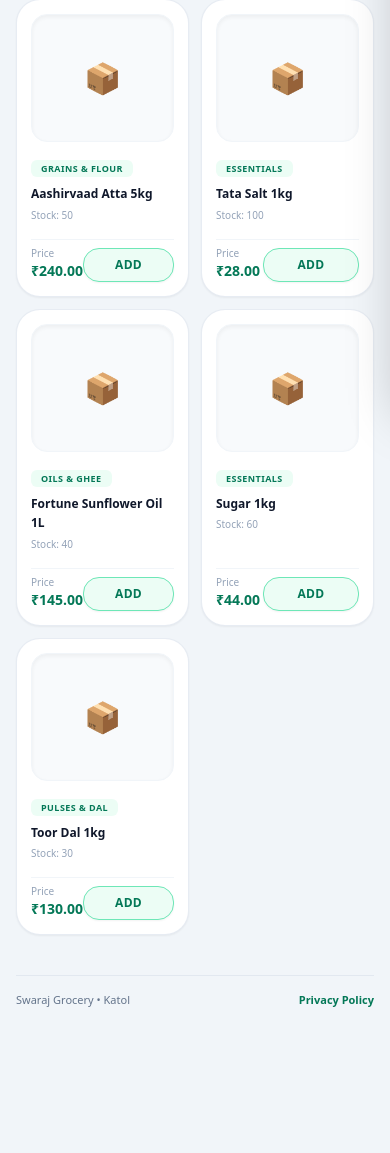
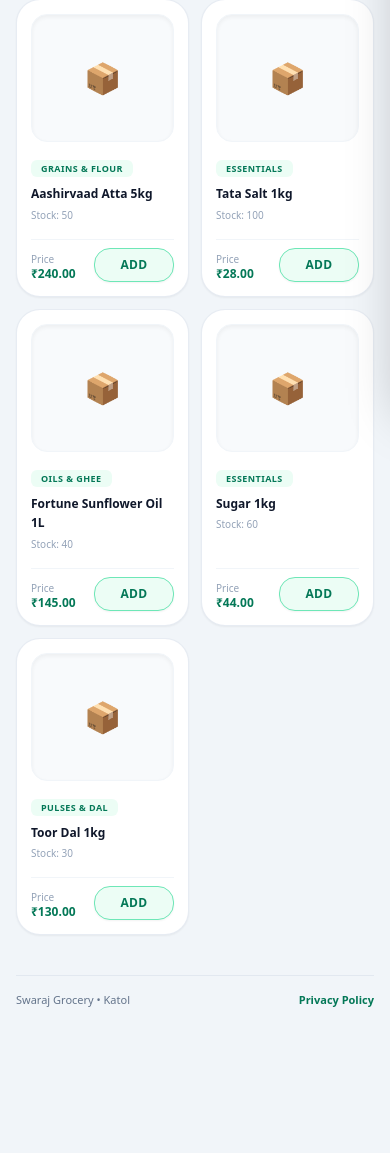
Before and after one commit to yedaboiii/gupta-grocery, a Flask app: page / in a window 390 px wide. Shown: the part 444-1597 px from the top of the page. Run offline with Flask 3, Linux system fonts and the light colour scheme; data comes from the database, SQL or seed files in the repository; some libraries are stand-ins or nearby versions.

Commit message:
Fix mobile card price alignment beside quantity stepper

```diff
--- a/templates/customer_shop.html
+++ b/templates/customer_shop.html
@@ -179,10 +179,10 @@
 
                 if (cart[prodId]) {
                     container.innerHTML =
-                        '<div class="flex items-center justify-between bg-emerald-600 text-white rounded-xl px-3 py-2 shadow-lg w-full transform scale-105 transition-all">' +
-                        '<button type="button" onclick="decrementCart(\'' + prodId + '\')" class="px-2 font-black hover:bg-emerald-700 rounded-lg text-sm">-</button>' +
-                        '<span class="font-black text-xs">' + cart[prodId].qty + '</span>' +
-                        '<button type="button" onclick="incProdFromEl(this)" class="px-2 font-black hover:bg-emerald-700 rounded-lg text-sm">+</button>' +
+                        '<div class="flex items-center justify-between bg-emerald-600 text-white rounded-xl px-1.5 py-1.5 shadow-md w-full transition-all">' +
+                        '<button type="button" onclick="decrementCart(\'' + prodId + '\')" class="w-6 h-6 flex items-center justify-center font-black hover:bg-emerald-700 rounded-lg text-sm leading-none">-</button>' +
+                        '<span class="font-black text-xs px-1 tabular-nums">' + cart[prodId].qty + '</span>' +
+                        '<button type="button" onclick="incProdFromEl(this)" class="w-6 h-6 flex items-center justify-center font-black hover:bg-emerald-700 rounded-lg text-sm leading-none">+</button>' +
                         '</div>';
                 } else {
                     container.innerHTML =
@@ -404,14 +404,14 @@
                         <p class="card-stock text-[10px] text-slate-400 mt-1 font-medium">Stock: {{ v0.stock }}</p>
                     </div>
 
-                    <div class="mt-4 flex items-center justify-between pt-2 border-t border-slate-100">
-                        <div>
-                            <span class="card-mrp text-[10px] text-slate-400 {% if v0.mrp > v0.price %}line-through{% endif %} block leading-none font-medium">
+                    <div class="mt-4 flex items-end justify-between gap-2 pt-2 border-t border-slate-100">
+                        <div class="min-w-0">
+                            <span class="card-mrp text-[10px] text-slate-400 {% if v0.mrp > v0.price %}line-through{% endif %} block leading-none font-medium truncate">
                                 {% if v0.mrp > v0.price %}MRP ₹{{ "%.2f"|format(v0.mrp) }}{% else %}Price{% endif %}
                             </span>
-                            <span class="card-price text-emerald-700 font-black text-sm">₹{{ "%.2f"|format(v0.price) }}</span>
+                            <span class="card-price text-emerald-700 font-black text-xs sm:text-sm whitespace-nowrap tabular-nums block mt-0.5">₹{{ "%.2f"|format(v0.price) }}</span>
                         </div>
-                        <div class="w-24 product-action-container"
+                        <div class="w-20 sm:w-24 shrink-0 product-action-container"
                              data-id="{{ v0.id }}"
                              data-name="{{ v0.display_name | e }}"
                              data-price="{{ '%.2f'|format(v0.price) }}"
```
